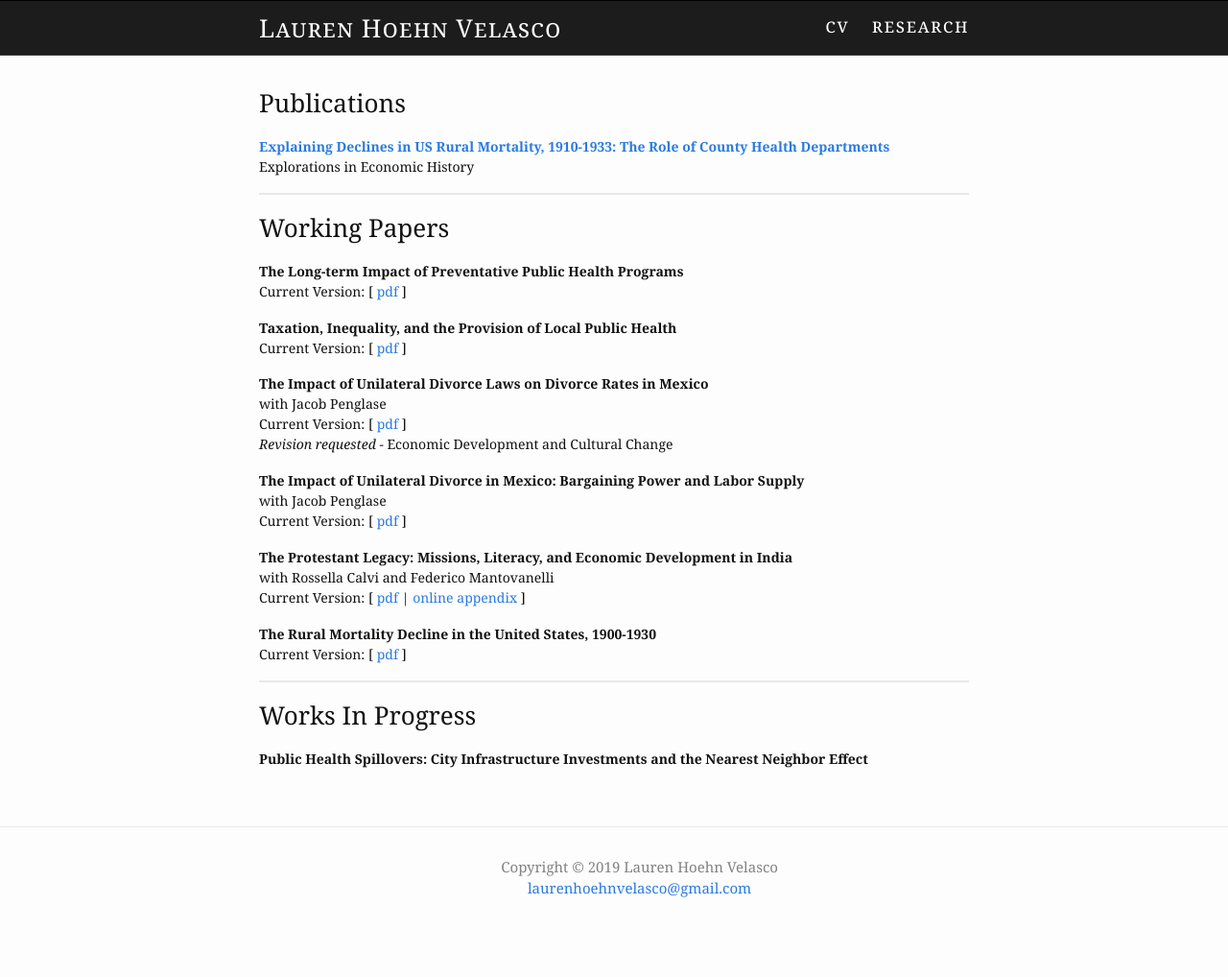
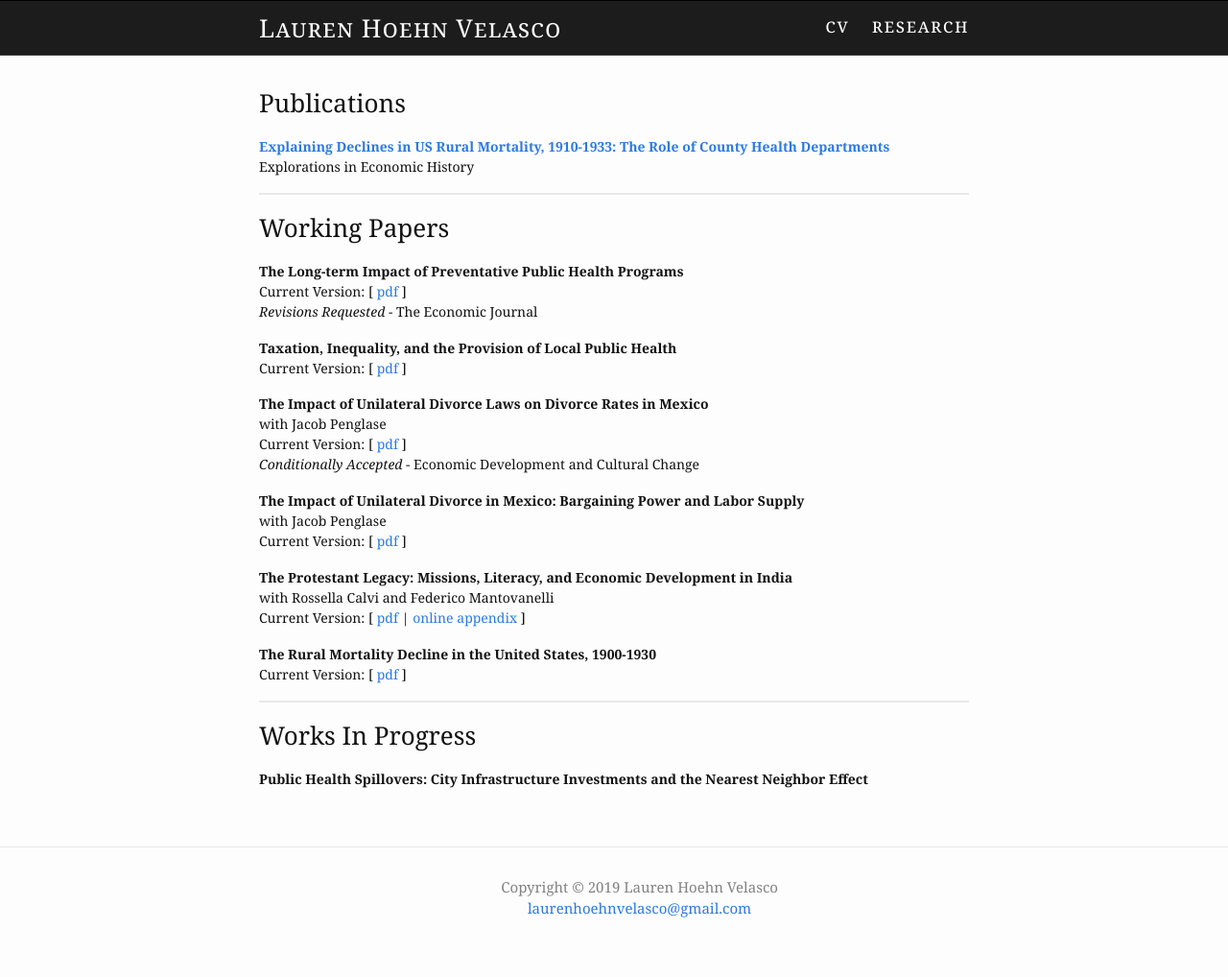
Before and after one commit to germsvel/lhv, a Jekyll site: the page built from research.html, in a window 1280 px wide. Shown: the whole page at 96% size. Built offline with Jekyll 4.4.1, drawn with Linux system fonts in a browser that asks for light colours; before the commit the page ends 997 px from its top, so only the background shows below that.

Commit message:
Update paper, statuses, and cv
Updates status of long term impact of public health paper (revisions
requested) and of unilateral divorce rates paper (conditionally
accepted). Updates the pdf of the latter. And updates cv.

```diff
--- a/_research_papers/long_term_impact_public_health.html
+++ b/_research_papers/long_term_impact_public_health.html
@@ -5,4 +5,6 @@ assets:
   - type: pdf
     link: hoehnvelasco_jmp.pdf
 rank: 1
+status: Revisions Requested
+journal: The Economic Journal
 ---
--- a/_research_papers/unilateral_divorce_rates_labor_supply.html
+++ b/_research_papers/unilateral_divorce_rates_labor_supply.html
@@ -6,6 +6,6 @@ assets:
   - type: pdf
     link: hoehnvelasco_penglase_mexican_divorce.pdf
 coauthors: Jacob Penglase
-status: Revision requested
+status: Conditionally Accepted
 journal: Economic Development and Cultural Change
 ---
```
Also changed, not shown: 1 other file.
